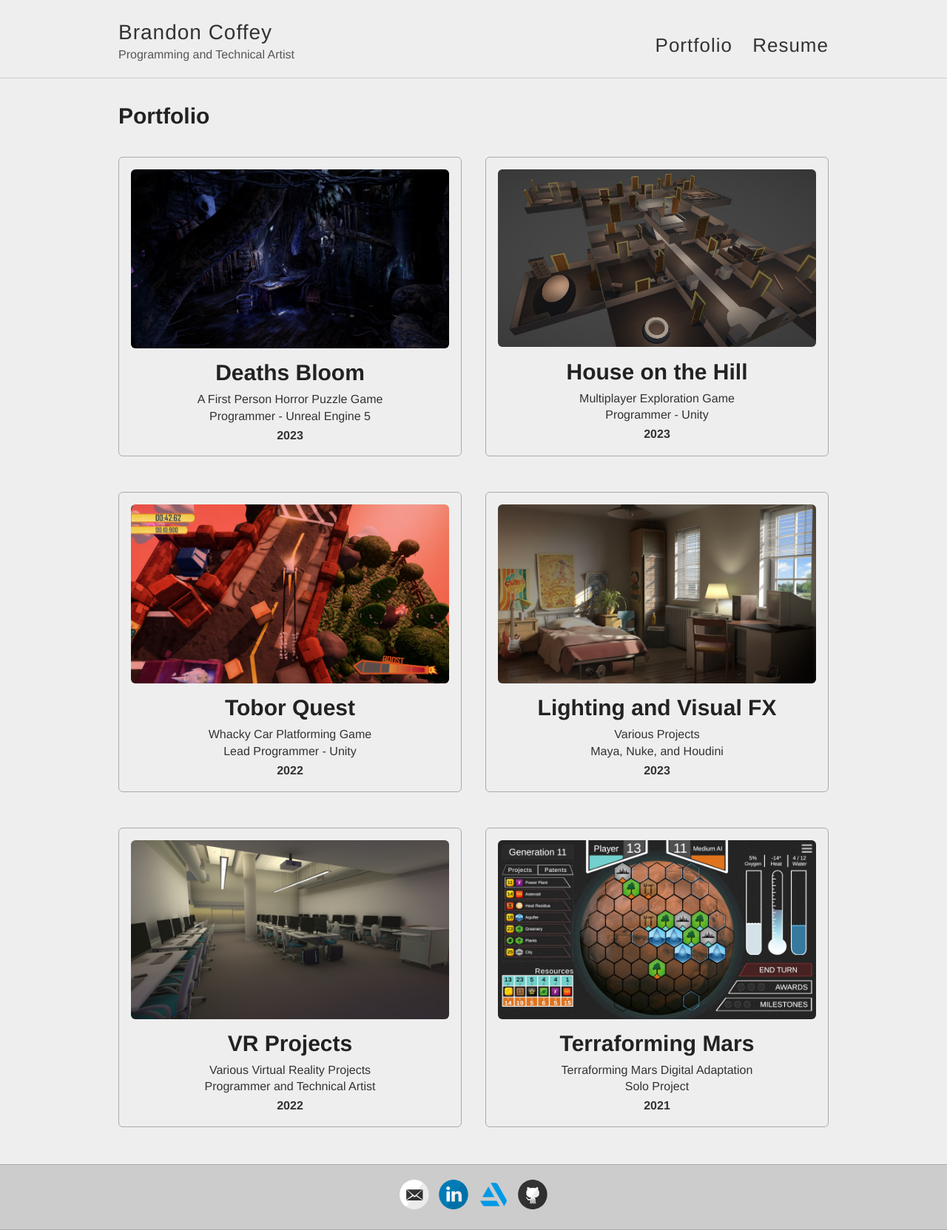
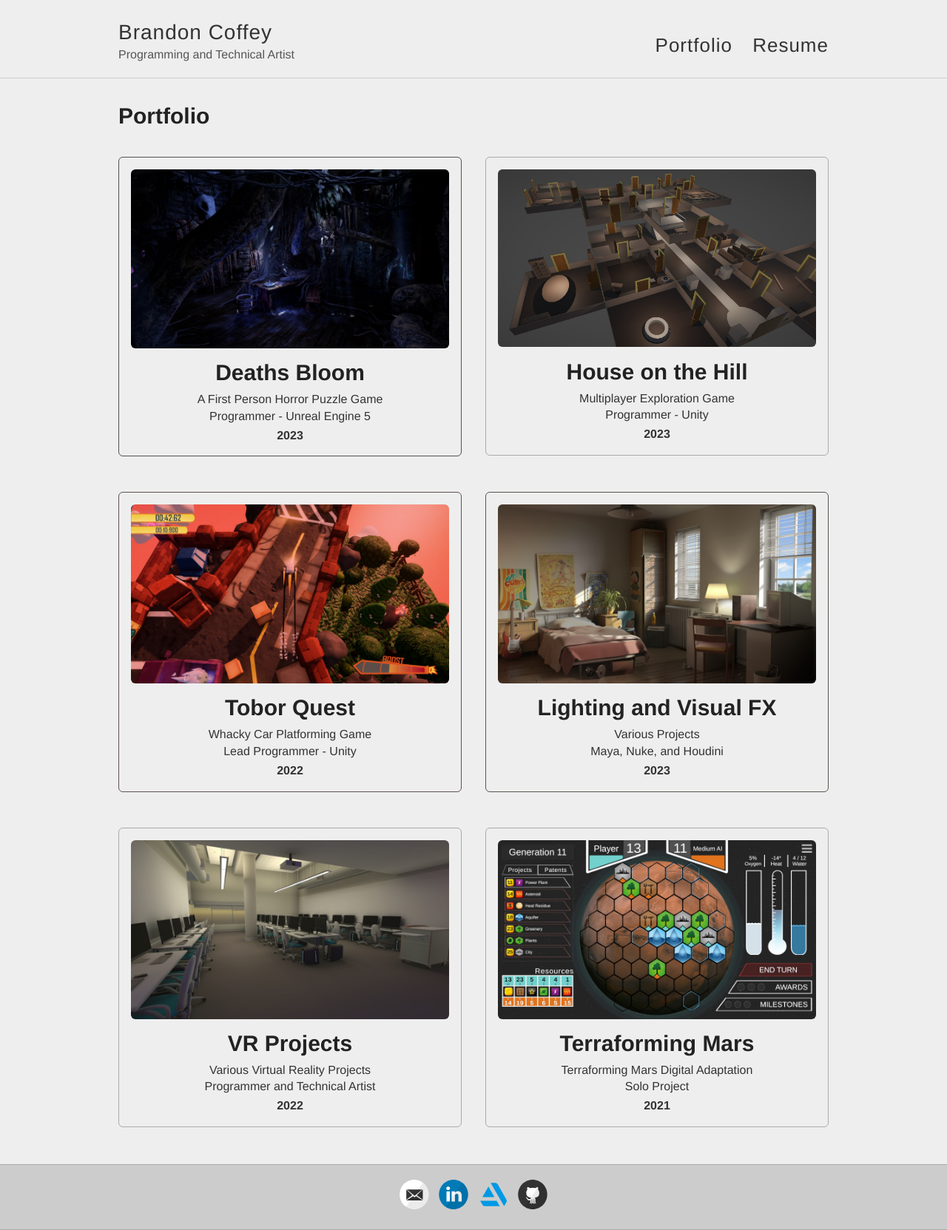
Before and after one commit to BrandonMCoffey/Portfolio, a Jekyll site: the page built from pages/portfolio.md, in a window 1280 px wide. Shown: the whole page at 74% size. Built offline with Jekyll 4.4.1, drawn with Linux system fonts in a browser that asks for light colours.

Commit message:
Improvements

```diff
--- a/_layouts/gallery.html
+++ b/_layouts/gallery.html
@@ -13,19 +13,15 @@
 
   <div class="project-grid">
   {% for project in site.projects %}
-    <div class="project-grid-container">
-      <a href="{{ site.url }}{{ project.url }}">
+  <a href="{{ site.url }}{{ project.url }}">
+    <div class="project-grid-container" {% if project.bordercolor %}style="border: 1px solid #{{ project.bordercolor }}"{% endif %}>
         <img class="project-grid-image" src="{{ site.url }}{{ project.url }}{{ project.thumbnail }}" alt="Project Image">
-      </a>
-
-      <h1 class="project-grid-title">
-        <a href="{{ site.url }}{{ project.url }}">{{ project.title }}</a>
-      </h1>
-
-      <p class="project-grid-text">{{ project.description }}</p>
-      <p class="project-grid-text">{{ project.role }}</p>
-      <p class="project-grid-year">{{ project.year }}</p>
+        <h1 class="project-grid-title">{{ project.title }}</h1>
+        <p class="project-grid-text">{{ project.description }}</p>
+        <p class="project-grid-text">{{ project.role }}</p>
+        <p class="project-grid-year">{{ project.year }}</p>
     </div>
+  </a>
   {% endfor %}
   </div>
 </article>
--- a/style.scss
+++ b/style.scss
@@ -14,6 +14,7 @@
   --body-color-light: #333;
   --body-color-lighter: #555;
   --body-link-color: #7788ee;
+  --body-link-color-dark: #415eff;
   --card-bg: #ccc;
   --card-bg-dark: #aaa;
  }
@@ -25,6 +26,7 @@
   --body-color-light: #ccc;
   --body-color-lighter: #aaa;
   --body-link-color: #55aaff;
+  --body-link-color-dark: #99ccff;
   --card-bg: #333;
   --card-bg-dark: #555;
   }
@@ -100,7 +102,7 @@
   text-decoration: none;
 	cursor: pointer;
   &:hover, &:active {
-    color: var(--body-link-color);
+    color: var(--body-link-color-dark);
   }
 }
 
@@ -296,9 +298,16 @@
   display: block;
   border: 1px solid var(--card-bg-dark);
   border-radius: 0.375rem;
+  color: var(--body-color-light);
+
 
   grid-row: span 2/span 2;
   padding: 1rem;
+}
+
+.project-grid-container:hover {
+  color: var(--body-color-dark);
+  box-shadow: 0 0 10px var(--card-bg);
 }
 
 .project-grid-image {
@@ -311,6 +320,10 @@
   font-weight: bold;
   font-size: 30px;
   margin: 0;
+}
+
+.project-grid-container:hover > .project-grid-title {
+  text-decoration: underline;
 }
 
 .project-grid-text {
```
Also changed, not shown: _projects/deaths-bloom/deaths-bloom.md (+1 -0 lines), _projects/lighting-and-rendering/lighting-and-rendering.md (+1 -0 lines), _projects/tobor-quest/tobor-quest.md (+1 -0 lines), index.html (+7 -11 lines).
